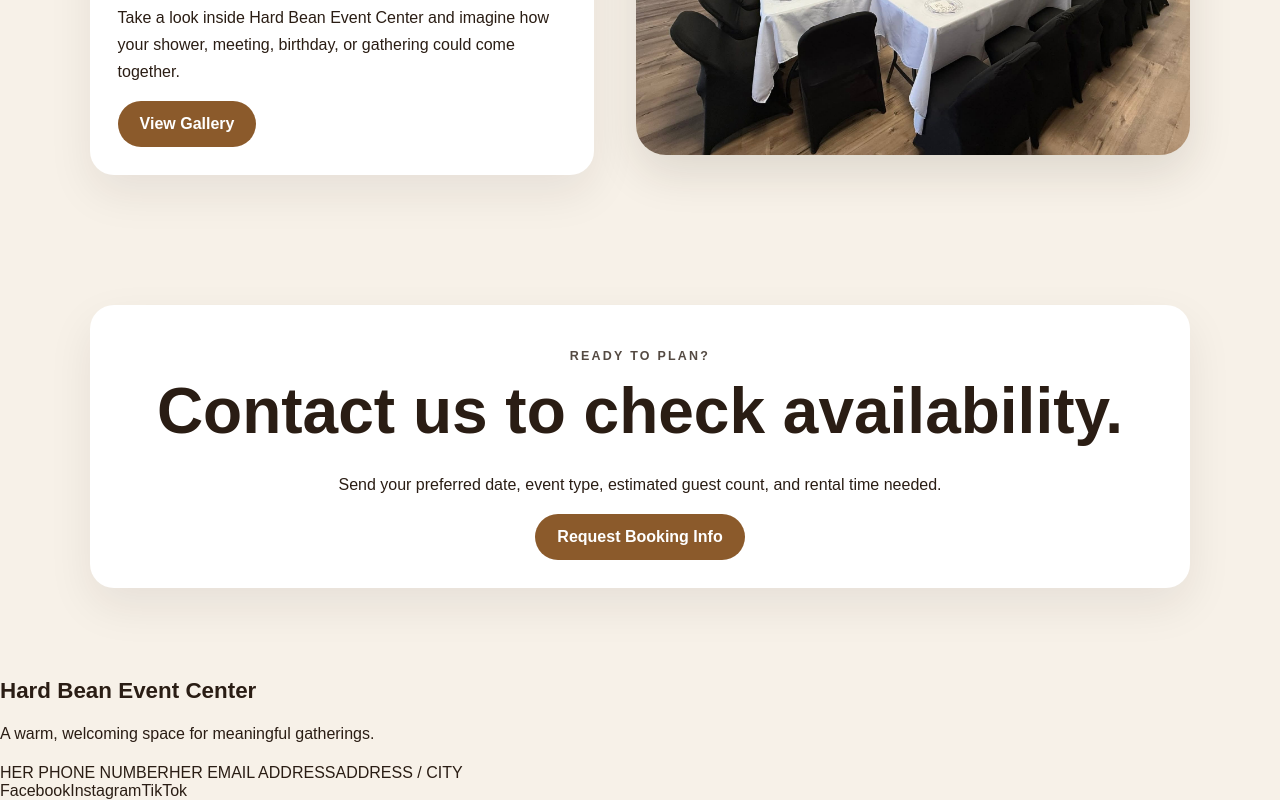
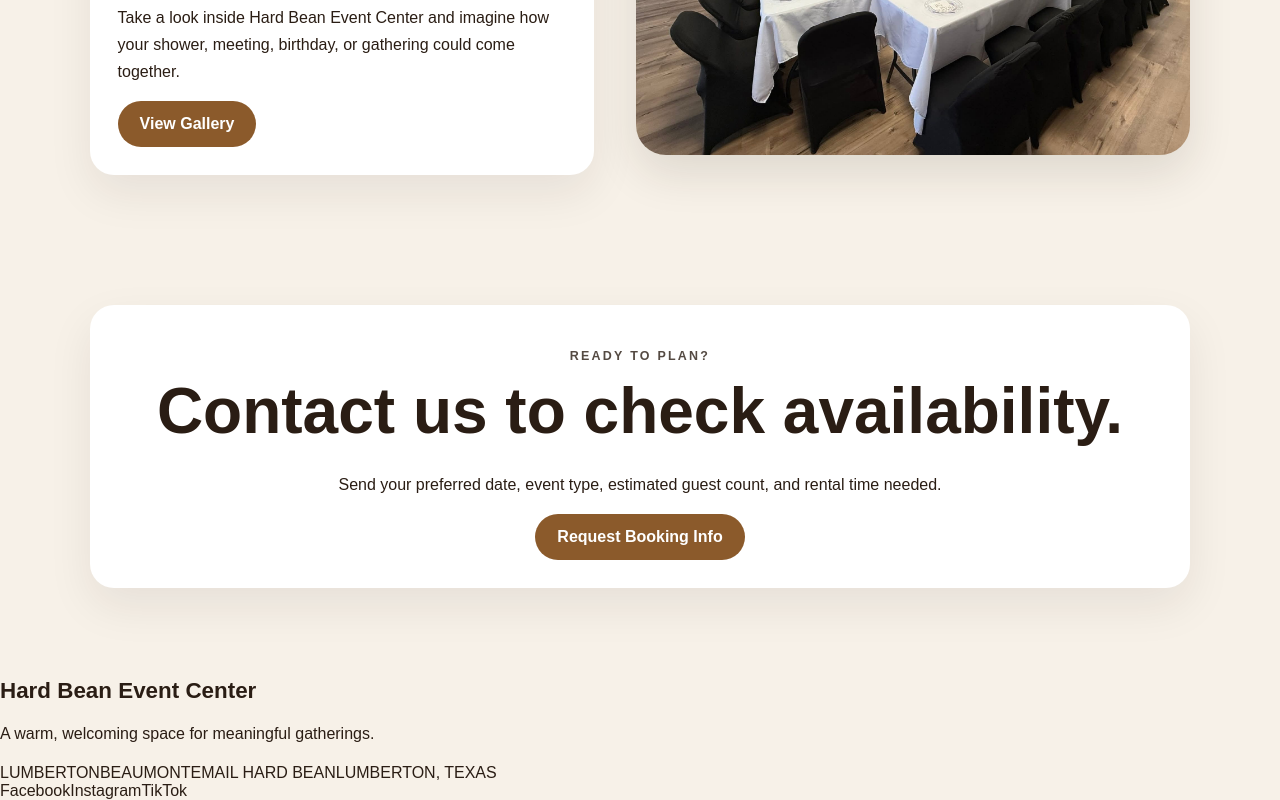
Before and after one commit to anastasis-elite/hardbean-events, a Next.js app: page / in a window 1280 px wide. Shown: the part 2148-2948 px from the top of the page. Built offline with nearby package versions, Linux system fonts and the light colour scheme.

Commit message:
Update layout.tsx

```diff
--- a/app/layout.tsx
+++ b/app/layout.tsx
@@ -34,13 +34,14 @@ export default function RootLayout({
   </div>
 
   <div className="footerContact">
-    <a href="tel:HER_PHONE_NUMBER">HER PHONE NUMBER</a>
-    <a href="mailto:HER_EMAIL_ADDRESS">HER EMAIL ADDRESS</a>
-    <span>ADDRESS / CITY</span>
+    <a href="tel:(409)-227-4608">LUMBERTON</a>
+    <a href="tel:(409)-239-5901">BEAUMONT</a>
+    <a href="mailto:hardbeanlumberton@gmail.com">EMAIL HARD BEAN</a>
+    <span>LUMBERTON, TEXAS</span>
   </div>
 
   <div className="socialButtons">
-    <a className="socialButton facebook" href="FACEBOOK_URL">
+    <a className="socialButton facebook" href="facebook.com/hardbeanlumberton">
       Facebook
     </a>
 
```
